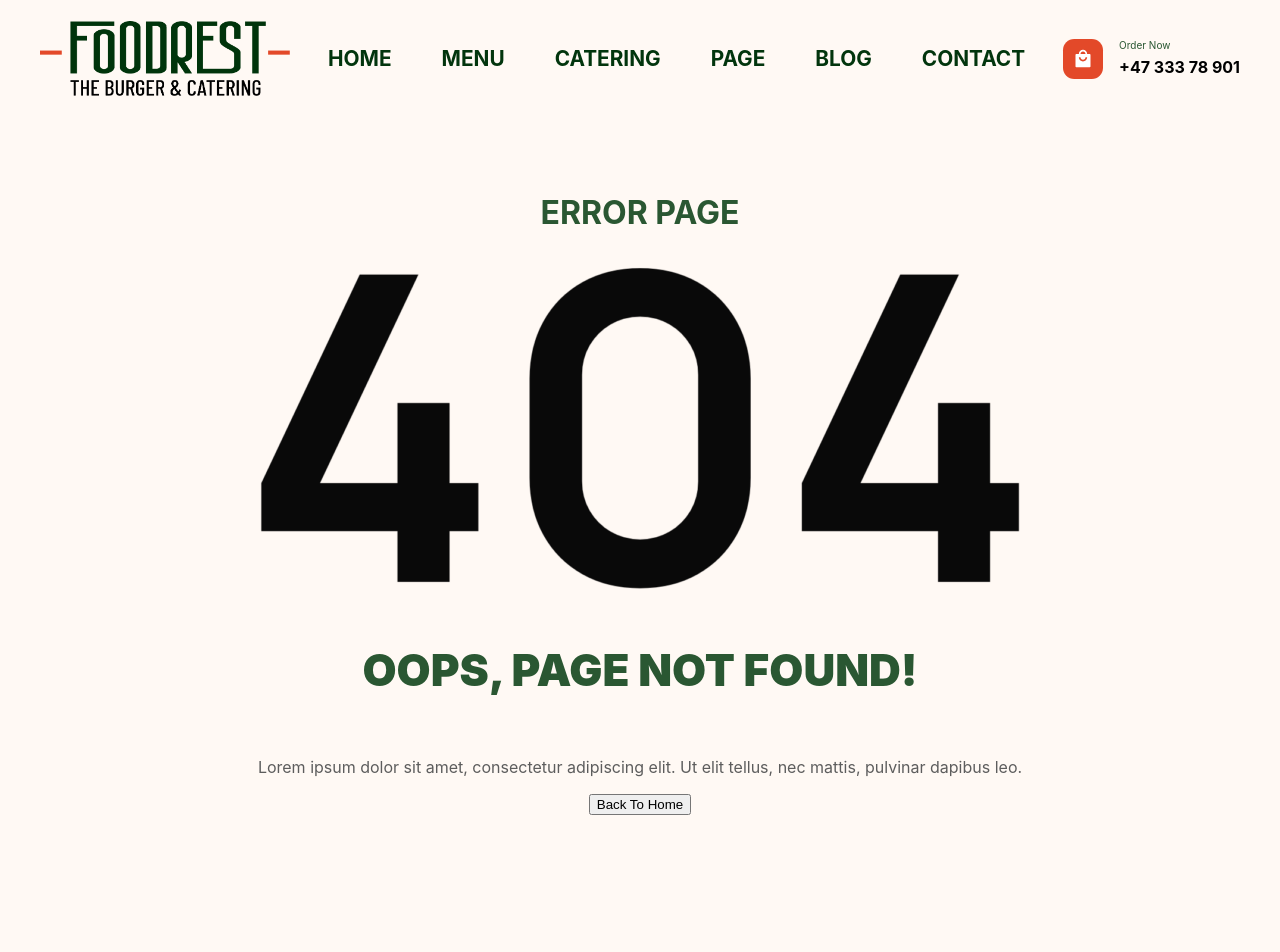
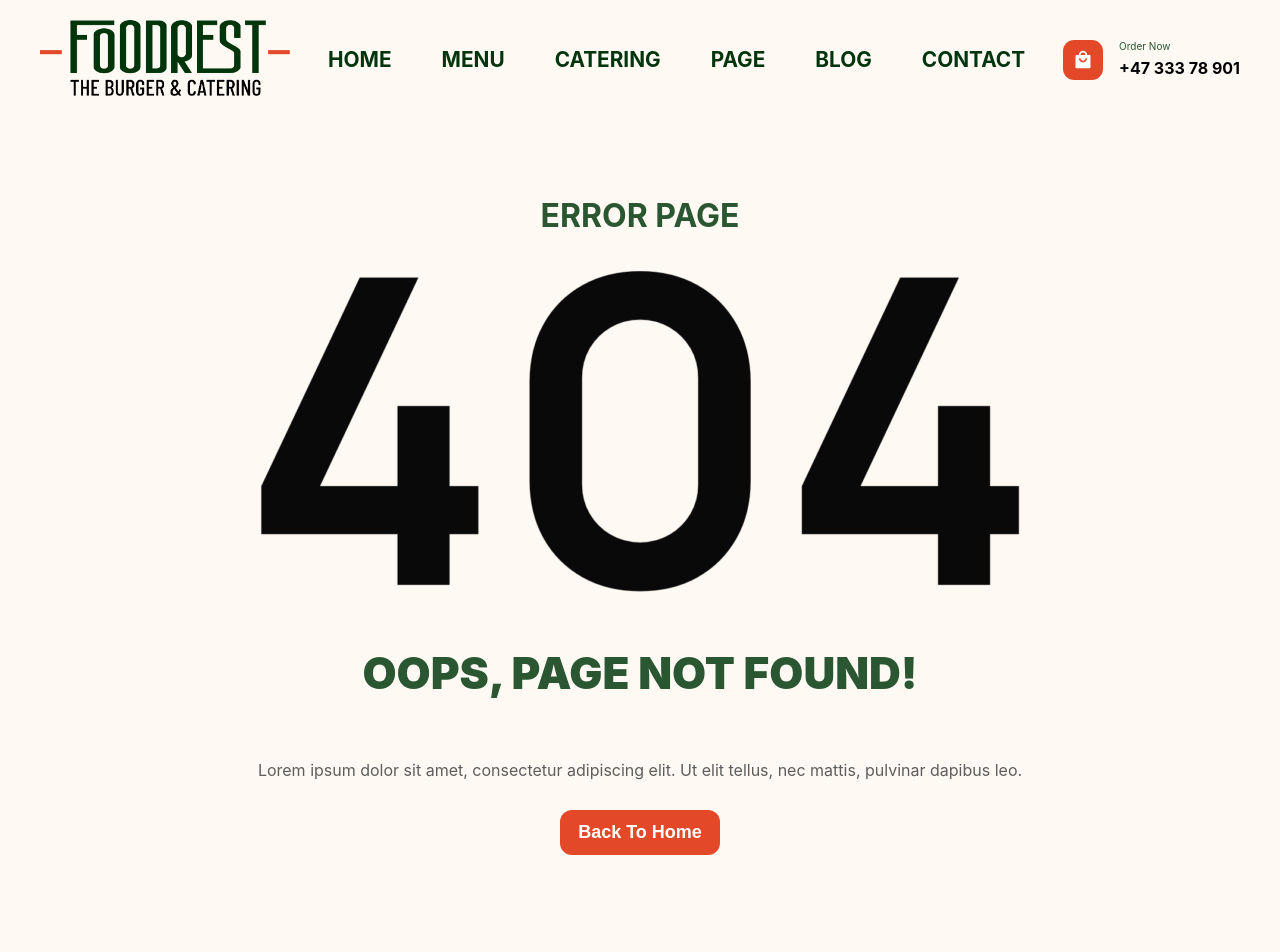
Before and after one commit to Chupacabra44/my-restaurant, a React (Create React App) app: page /notfound in a window 1280 px wide. Shown: the top 952 px of the page. Built offline with nearby package versions, Linux system fonts and the light colour scheme.

Commit message:
adding Links

```diff
--- a/src/components/Header/Header.jsx
+++ b/src/components/Header/Header.jsx
@@ -1,4 +1,5 @@
 import { RiShoppingBag4Fill } from "react-icons/ri";
+import { Link } from "react-router-dom";
 import styles from "./Header.module.scss";
 import style from "../NavItem/NavItem.module.scss";
 import NavItem from "../NavItem/NavItem";
@@ -8,7 +9,10 @@ const Header = () => {
   return (
     <header>
       <div className={styles.Header}>
-        <img src="images/Logo-02.png" alt="Logo" />
+        <Link to="/">
+          <img src="images/Logo-02.png" alt="Logo" />
+        </Link>
+
         <nav>
           <ul className={styles.Links}>
             <NavItem className={style.LinksItem} to="/">
--- a/src/components/NotFound/NotFound.jsx
+++ b/src/components/NotFound/NotFound.jsx
@@ -1,3 +1,4 @@
+import { Link } from "react-router-dom";
 import styles from "./NotFound.module.scss";
 
 const NotFound = () => {
@@ -19,7 +20,9 @@ const NotFound = () => {
         </p>
       </div>
       <div>
-        <button>Back To Home</button>
+        <button className={styles.Button}>
+          <Link to="/">Back To Home</Link>
+        </button>
       </div>
     </div>
   );
--- a/src/components/NotFound/NotFound.module.scss
+++ b/src/components/NotFound/NotFound.module.scss
@@ -21,3 +21,29 @@
 .NotFoundText {
   color: #5d5d5d;
 }
+
+.Button {
+  background-color: #e34929;
+  padding: 12px 18px;
+  border-radius: 12px;
+  font-size: large;
+  border-color: #ffb128;
+  border-width: 0;
+  margin-top: 14px;
+
+  &:hover {
+    background-color: #2a5732;
+    border-color: #fff;
+    transform: scale(0.9);
+    transition-duration: 0.3s;
+    transition-property: transform;
+  }
+
+  a {
+    color: #fff;
+    text-decoration: none;
+    border-color: #ffb128;
+    fill: #fff;
+    font-weight: bold;
+  }
+}
```
